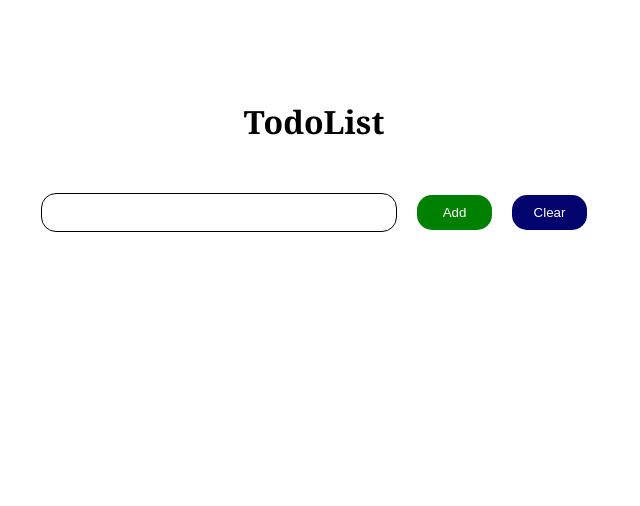
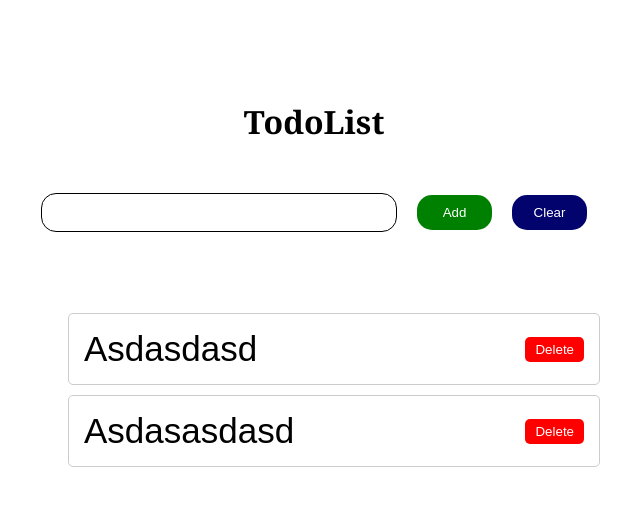
Before and after one commit to mertcetiin/React-TodoList, a React (Vite) app: page / in a window 1280 px wide. Shown: the top 506 px of the page, without its empty margins (326-966 px from the left). Built offline with nearby package versions, Linux system fonts and the light colour scheme; data requests are answered from the project's data file.

Commit message:
json server loaded and axios locale loaded data with post recalled with get

```diff
--- a/api/db.json
+++ b/api/db.json
@@ -1,3 +1,12 @@
 {
-    "todo": []
+  "todo": [
+    {
+      "newTodo": "Asdasdasd",
+      "id": 1
+    },
+    {
+      "newTodo": "Asdasasdasd",
+      "id": 2
+    }
+  ]
 }
--- a/src/App.jsx
+++ b/src/App.jsx
@@ -1,23 +1,36 @@
 import './App.css'
 import Input from './components/Input';
 import List from './components/List';
-import { useState } from 'react';
+import { useState, useEffect } from 'react';
+import axios from 'axios';
 
 
 function App() {
 
   const [todo, setTodo] = useState([]);
 
-  const onTodoList = (newTodo) => {
-    setTodo([...todo, newTodo])
+  const onTodoList = async (newTodo) => {
+    const response = await axios.post('http://localhost:3000/todo', {
+      newTodo
+    });
+    setTodo(prevTodo => [...prevTodo, response.data]);
   };
 
-  const onHandleDelete = (index) => {
-    const newTodoDelete = todo.filter((newTodo, id) => id !== index)
+  const fetchTodo = async () => {
+    const response = await axios.get('http://localhost:3000/todo')
+    console.log(response)
+    setTodo(response.data)
+  }
+
+  useEffect(() => {
+    fetchTodo();
+  }, [])
+
+  const onHandleDelete = async (index) => {
+    await axios.delete(`http://localhost:3000/todo/${index}`)
+    const newTodoDelete = todo.filter((newTodo) => newTodo.id !== index)
     setTodo(newTodoDelete)
   };
-
-
 
   return (
     <div className='App'>
--- a/src/components/Input.jsx
+++ b/src/components/Input.jsx
@@ -1,6 +1,7 @@
 import React from 'react'
+import '../App.css';
 import { useState } from 'react';
-import '../App.css';
+
 
 function Input({ onHandleTodoList }) {
 
@@ -21,12 +22,13 @@ function Input({ onHandleTodoList }) {
     }
 
 
+
     return (
         <div className='header'>
             <form onSubmit={handleSubmit}>
                 <input name='name' value={text} onChange={onText} />
                 <button className='add-btn' type='submit'>Add</button>
-                <button className='clear-btn'>Clear</button>
+                <button className='clear-btn' type='submit'>Clear</button>
             </form>
         </div>
     )
--- a/src/components/List.jsx
+++ b/src/components/List.jsx
@@ -6,9 +6,9 @@ function List({ onTodo, handleDelete }) {
         <div className='list-items'>
             <ul>
                 {onTodo.map((item, id) => (
-                    <li className='list-item' key={id}>
-                        {item}
-                        <button className='delete-btn' onClick={() => handleDelete(id)}>Delete</button>
+                    <li className='list-item' key={item.id}>
+                        {item.newTodo}
+                        <button className='delete-btn' onClick={() => handleDelete(item.id)}>Delete</button>
                     </li>
                 ))}
             </ul>
```
